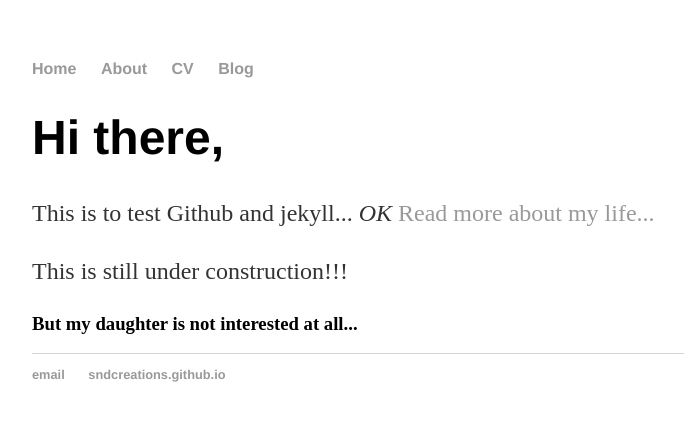
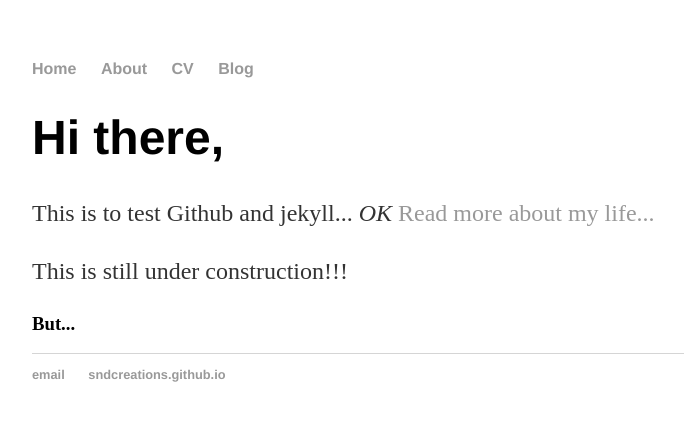
Before and after one commit to SnDCreations/SnDCreations.github.io, a Jekyll site: the page built from index.html, in a window 1280 px wide. Shown: the top 421 px of the page, without its empty margins (160-844 px from the left). Built offline with Jekyll 4.4.1, drawn with Linux system fonts in a browser that asks for light colours.

Commit message:
Update index.html
Changed again due to protest by ....

```diff
--- a/index.html
+++ b/index.html
@@ -6,5 +6,5 @@ title: SnD Creations
 	<h1>Hi there,</h1>
 	<p>This is to test Github and jekyll...<em> OK </em><a href="/about">Read more about my life...</a></p>
 	<p>This is still under construction!!! </p>
-	<h3>But my daughter is not interested at all...</h3>
+	<h3>But...</h3>
 </div><!-- /.blurb -->
```
